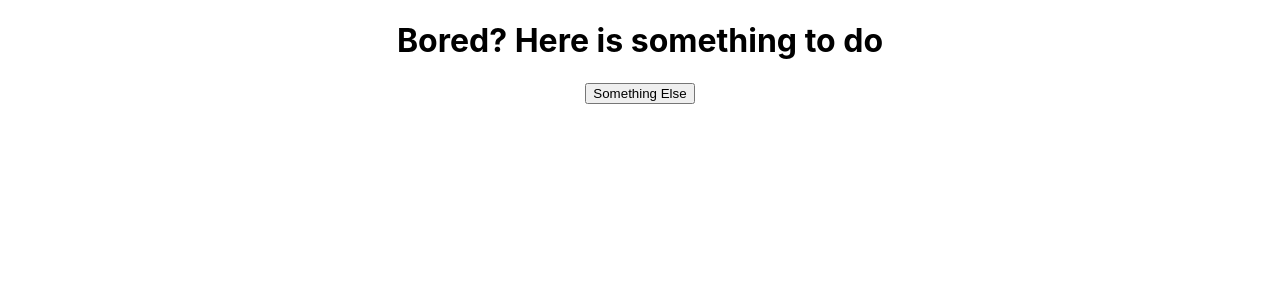
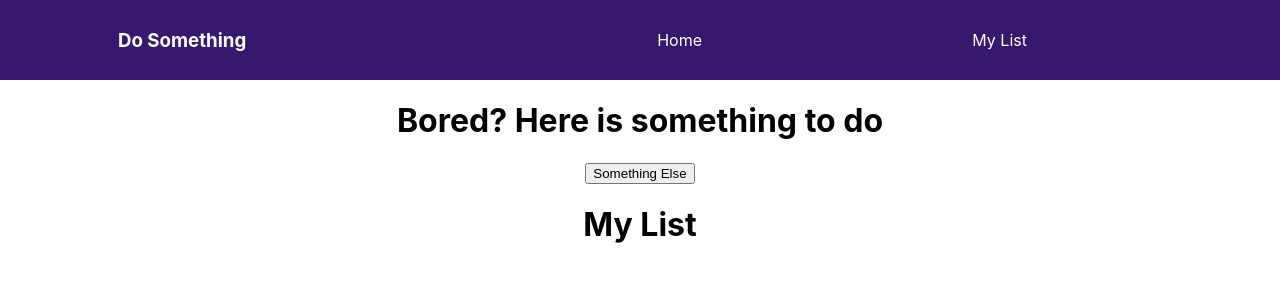
Before and after one commit to rayalva407/Do-Something, a React (Create React App) app in the folder do-something-frontend/: page /mylist in a window 1280 px wide. Shown: the top 300 px of the page. Built offline with nearby package versions, Linux system fonts and the light colour scheme; no server answers.

Commit message:
sets up nav links and style

```diff
--- a/do-something-frontend/src/App.css
+++ b/do-something-frontend/src/App.css
@@ -2,37 +2,19 @@
   text-align: center;
 }
 
-.App-logo {
-  height: 40vmin;
-  pointer-events: none;
-}
-
-@media (prefers-reduced-motion: no-preference) {
-  .App-logo {
-    animation: App-logo-spin infinite 20s linear;
-  }
-}
-
-.App-header {
-  background-color: #282c34;
-  min-height: 100vh;
+nav {
   display: flex;
-  flex-direction: column;
+  justify-content: space-around;
   align-items: center;
-  justify-content: center;
-  font-size: calc(10px + 2vmin);
+  min-height: 10vh;
+  background: rgb(54, 24, 110);
   color: white;
 }
 
-.App-link {
-  color: #61dafb;
+.links {
+  width: 50%;
+  display: flex;
+  justify-content: space-around;
+  align-items: center;
+  list-style: none;
 }
-
-@keyframes App-logo-spin {
-  from {
-    transform: rotate(0deg);
-  }
-  to {
-    transform: rotate(360deg);
-  }
-}
--- a/do-something-frontend/src/App.js
+++ b/do-something-frontend/src/App.js
@@ -1,6 +1,7 @@
 import React, { Component } from 'react';
 import Home from './Components/Home'
 import Nav from './Components/Nav'
+import MyList from './Components/MyList'
 import './App.css'
 
 class App extends Component {
@@ -28,7 +29,9 @@ class App extends Component {
   render() {
     return (
       <div className="App">
+        <Nav />
         <Home activityProp={this.state.activity} clickProp={this.handleClick}/>
+        <MyList />
       </div>
     );
   }
--- a/do-something-frontend/src/Components/Nav.js
+++ b/do-something-frontend/src/Components/Nav.js
@@ -5,7 +5,7 @@ const Nav = () => {
     <div>
       <nav>
         <h3>Do Something</h3>
-        <ul>
+        <ul className="links">
           <li>Home</li>
           <li>My List</li>
         </ul>
```
Also changed, not shown: 1 other file (tests, documents, lock files or other folders).
